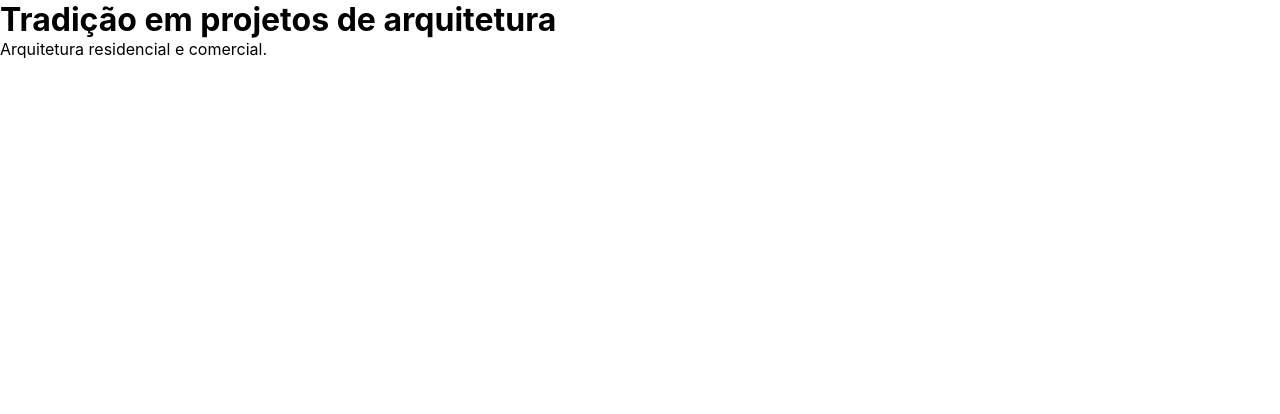
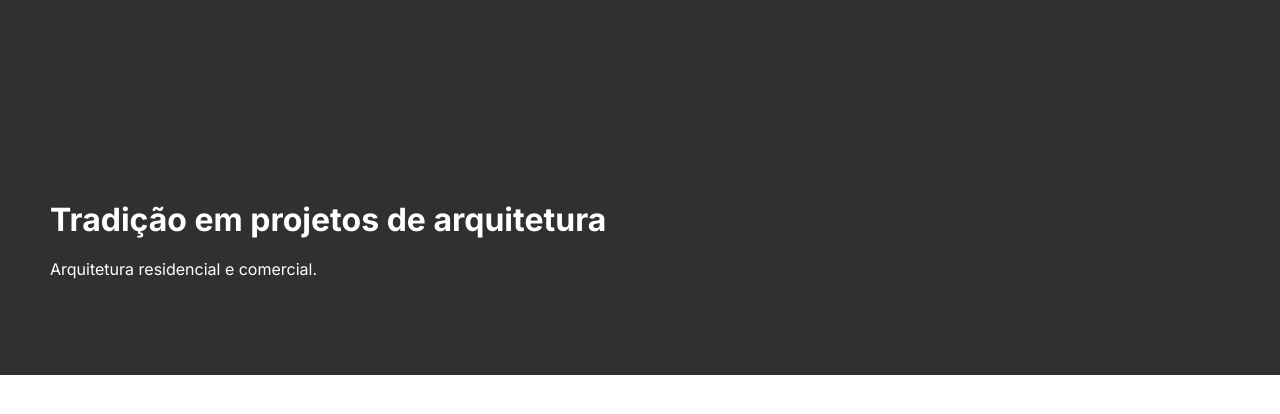
Before and after one commit to claudiauhr/desafio-1_landing-page, a plain HTML site: page index.html in a window 1280 px wide. Drawn offline with Linux system fonts and the light colour scheme.

Commit message:
wip: final topmenu

```diff
--- a/index.html
+++ b/index.html
@@ -4,19 +4,21 @@
     <meta charset="UTF-8" />
     <meta http-equiv="X-UA-Compatible" content="ie=edge" />
     <meta name="viewport" content="width=device-width, initial-scale=1.0" />
-    <link rel="stylesheet" href="style.css" />
     <link rel="preconnect" href="https://fonts.googleapis.com" />
     <link rel="preconnect" href="https://fonts.gstatic.com" crossorigin />
     <link
-      href="https://fonts.googleapis.com/css2?family=Open+Sans:ital,wght@0,300..800;1,300..800&display=swap"
+      href="https://fonts.googleapis.com/css2?family=Inter:wght@100..900&display=swap"
       rel="stylesheet"
     />
+    <link rel="stylesheet" href="style.css" />
     <title>Escritorio de Arquitetura</title>
   </head>
   <body>
     <!-- TOP MENU -->
-    <h1>Tradição em projetos de arquitetura</h1>
-    <p>Arquitetura residencial e comercial.</p>
+    <div id="topmenu">
+      <h1 id="title-topmenu">Tradição em projetos de arquitetura</h1>
+      <p id="text-topmenu">Arquitetura residencial e comercial.</p>
+    </div>
 
     <!-- INFORMATIVE MENU -->
     <!-- EXPERIENCE AND HISTORY SECTION -->
--- a/style.css
+++ b/style.css
@@ -2,3 +2,18 @@
     font-family: "inter";
     margin: 0px;
 }
+#topmenu{
+    background-color: #303030;
+    padding-top: 200px;
+    color: #FFFFFF;
+    height: 175px;
+}
+
+#title-topmenu {
+    margin-top: 0px;
+    margin-left: 50px;
+}
+#text-topmenu {
+    margin-top: 20px;
+    margin-left: 50px;
+}
```
